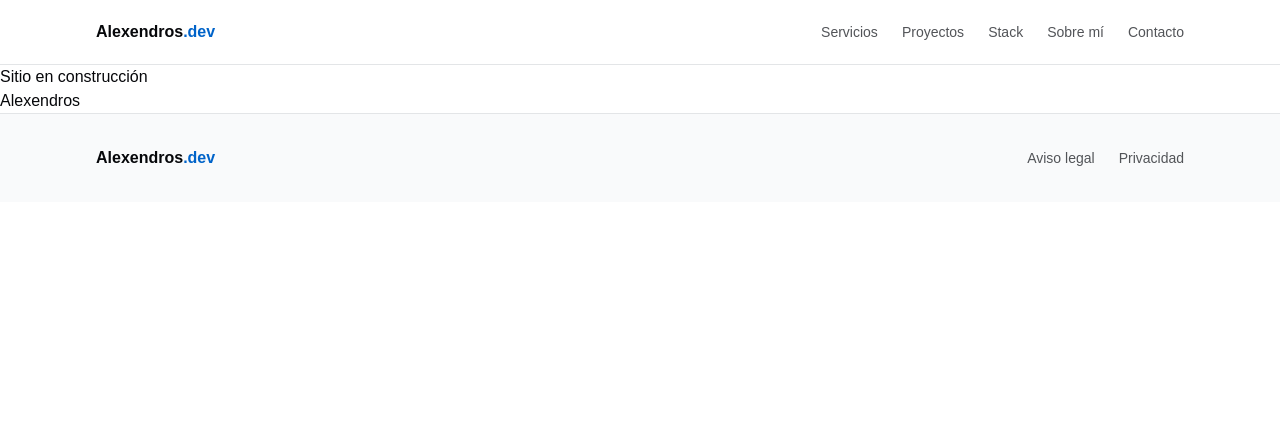
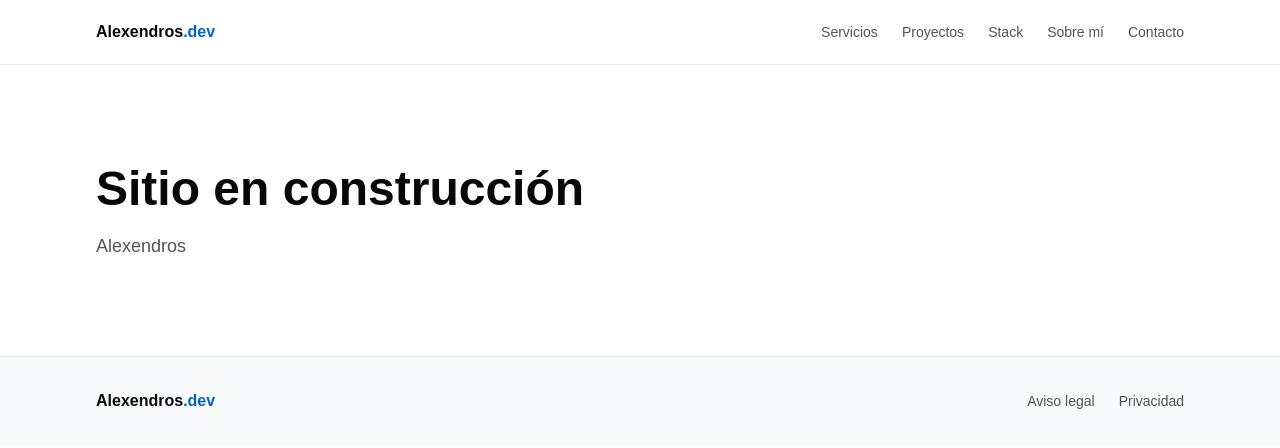
Before and after one commit to Iniciativas-Alexendros/nuevowebsite-alexendrosdev, a Next.js app: page / in a window 1280 px wide. Shown: the top 448 px of the page. Built offline with nearby package versions, Linux system fonts and the light colour scheme; no server answers; a web font is replaced by a local one.

Commit message:
refactor(layout): alinear shell al design system
SiteHeader y SiteFooter usan el Container canónico; la home usa PageHeader.
Se exponen los tokens de z-index vía @theme inline y se sustituyen los
valores arbitrarios z-[1100] y z-[1200].

Traza: DESIGN §6, ROADMAP §4 tarea 5 (PR-A1, Fase 4).

```diff
--- a/src/app/(marketing)/page.tsx
+++ b/src/app/(marketing)/page.tsx
@@ -1,5 +1,6 @@
 import type { Metadata } from "next";
 
+import { PageHeader } from "@/components/layout/page-header";
 import { absoluteUrl } from "@/lib/seo";
 import { siteConfig } from "@/content/site";
 
@@ -12,10 +13,5 @@ export const metadata: Metadata = {
 };
 
 export default function Home() {
-  return (
-    <>
-      <h1>Sitio en construcción</h1>
-      <p>Alexendros</p>
-    </>
-  );
+  return <PageHeader title="Sitio en construcción" description="Alexendros" />;
 }
--- a/src/components/layout/mobile-navigation.tsx
+++ b/src/components/layout/mobile-navigation.tsx
@@ -43,7 +43,7 @@ export function MobileNavigation() {
       </summary>
       <nav
         aria-label="Principal"
-        className="absolute right-0 top-full z-[1100] mt-2 w-56 rounded-md border border-border bg-surface-raised p-2 shadow-lg"
+        className="absolute right-0 top-full z-dropdown mt-2 w-56 rounded-md border border-border bg-surface-raised p-2 shadow-lg"
       >
         <ul className="flex flex-col">
           {siteConfig.navigation.map((item) => (
--- a/src/components/layout/site-footer.tsx
+++ b/src/components/layout/site-footer.tsx
@@ -1,3 +1,4 @@
+import { Container } from "@/components/layout/container";
 import { Link } from "@/components/ui/link";
 import { Wordmark } from "@/components/layout/wordmark";
 import { siteConfig } from "@/content/site";
@@ -5,7 +6,7 @@ import { siteConfig } from "@/content/site";
 export function SiteFooter() {
   return (
     <footer className="border-t border-border bg-surface">
-      <div className="mx-auto flex w-full max-w-6xl flex-col gap-6 px-4 py-8 md:flex-row md:items-center md:justify-between md:px-6 lg:px-8">
+      <Container className="flex flex-col gap-6 py-8 md:flex-row md:items-center md:justify-between">
         <Wordmark />
         <nav aria-label="Legal" className="flex items-center gap-6">
           {siteConfig.footerNavigation.map((item) => (
@@ -18,7 +19,7 @@ export function SiteFooter() {
             </Link>
           ))}
         </nav>
-      </div>
+      </Container>
     </footer>
   );
 }
--- a/src/components/layout/site-header.tsx
+++ b/src/components/layout/site-header.tsx
@@ -1,17 +1,18 @@
+import { Container } from "@/components/layout/container";
 import { MobileNavigation } from "@/components/layout/mobile-navigation";
 import { Navigation } from "@/components/layout/navigation";
 import { Wordmark } from "@/components/layout/wordmark";
 
 export function SiteHeader() {
   return (
-    <header className="sticky top-0 z-[1100] border-b border-border bg-surface-raised">
-      <div className="mx-auto flex h-16 w-full max-w-6xl items-center justify-between px-4 md:px-6 lg:px-8">
+    <header className="sticky top-0 z-sticky border-b border-border bg-surface-raised">
+      <Container className="flex h-16 items-center justify-between">
         <Wordmark />
         <div className="flex items-center gap-2">
           <Navigation />
           <MobileNavigation />
         </div>
-      </div>
+      </Container>
     </header>
   );
 }
--- a/src/components/layout/skip-link.tsx
+++ b/src/components/layout/skip-link.tsx
@@ -15,7 +15,7 @@ export function SkipLink({
     <a
       href={`#${targetId}`}
       className={cn(
-        "sr-only focus:not-sr-only focus:absolute focus:left-4 focus:top-4 focus:z-[1200]",
+        "sr-only focus:not-sr-only focus:absolute focus:left-4 focus:top-4 focus:z-overlay",
         "focus:rounded-md focus:border focus:border-border focus:bg-surface-raised focus:px-4 focus:py-2 focus:text-sm focus:font-medium focus:text-foreground",
         className
       )}
--- a/src/styles/themes.css
+++ b/src/styles/themes.css
@@ -134,6 +134,13 @@
   --color-button-subtle-hover: var(--button-subtle-hover);
   --color-button-destructive-hover: var(--button-destructive-hover);
 
+  --z-base: var(--z-base);
+  --z-dropdown: var(--z-dropdown);
+  --z-sticky: var(--z-sticky);
+  --z-overlay: var(--z-overlay);
+  --z-modal: var(--z-modal);
+  --z-toast: var(--z-toast);
+
   --font-sans: var(--font-inter, var(--font-family-sans));
   --font-mono: var(--font-jetbrains, var(--font-family-mono));
 
```
